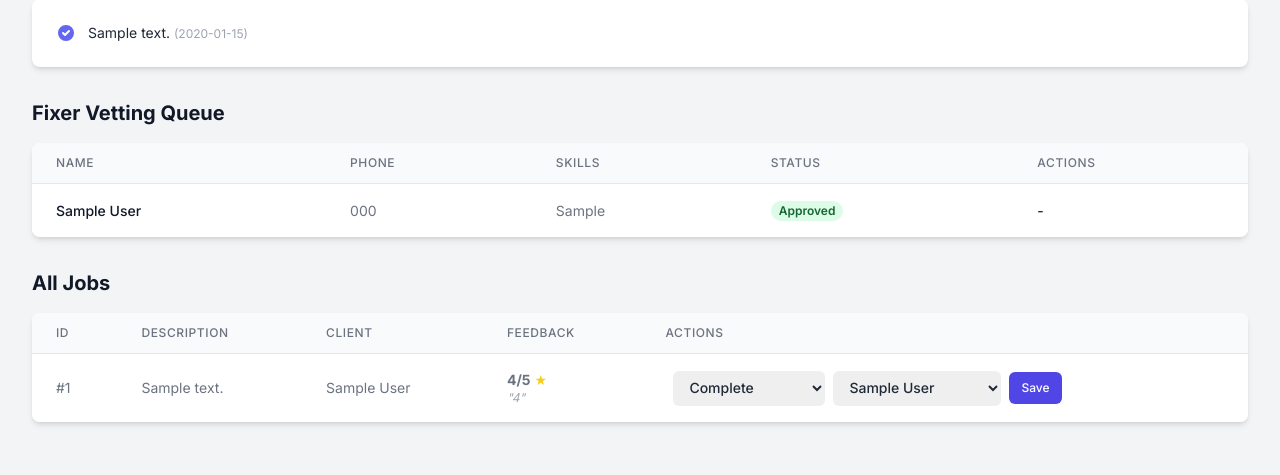
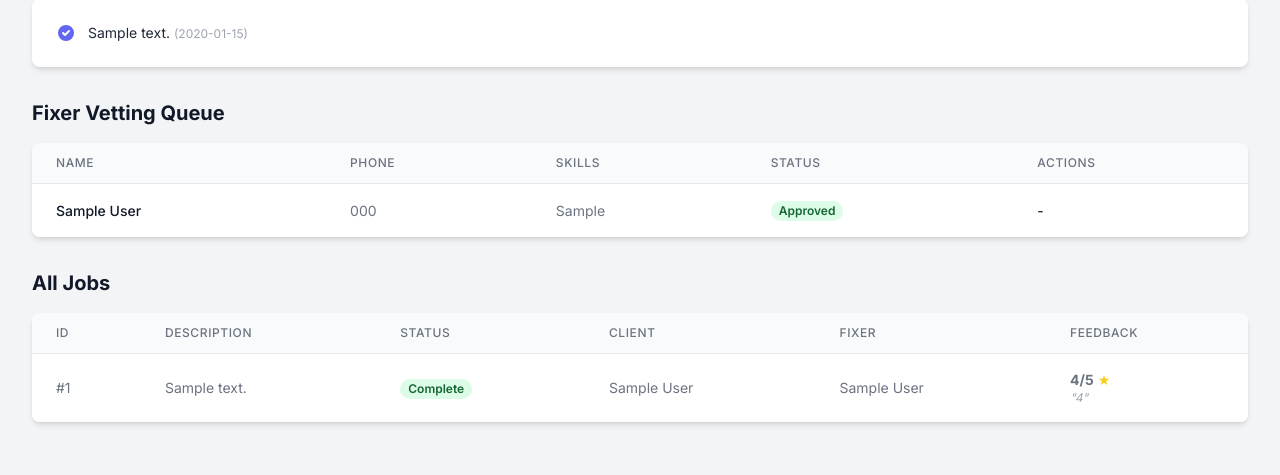
Before and after one commit to FixMate-SA/fixmate-app, a Flask app: template templates/admin_dashboard.html in a window 1280 px wide. Shown: the part 325-800 px from the top of the page. Run offline with Flask 3, Linux system fonts and the light colour scheme; tables that the repository leaves empty hold one stand-in row (values such as "Sample post"); the template is opened without the code that fills it: values that come from a table or form of the project are taken from there, most other values are stand-ins (such as "Sample title", 1, 10 or a date in 2020); some libraries are stand-ins or nearby versions.

Commit message:
Removed updted admin_dashbord

```diff
--- a/templates/admin_dashboard.html
+++ b/templates/admin_dashboard.html
@@ -133,10 +133,10 @@
                             <tr>
                                 <th class="px-6 py-3 text-left text-xs font-medium text-gray-500 uppercase tracking-wider">ID</th>
                                 <th class="px-6 py-3 text-left text-xs font-medium text-gray-500 uppercase tracking-wider">Description</th>
+                                <th class="px-6 py-3 text-left text-xs font-medium text-gray-500 uppercase tracking-wider">Status</th>
                                 <th class="px-6 py-3 text-left text-xs font-medium text-gray-500 uppercase tracking-wider">Client</th>
+                                <th class="px-6 py-3 text-left text-xs font-medium text-gray-500 uppercase tracking-wider">Fixer</th>
                                 <th class="px-6 py-3 text-left text-xs font-medium text-gray-500 uppercase tracking-wider">Feedback</th>
-                                <!-- NEW: Actions column -->
-                                <th class="px-6 py-3 text-left text-xs font-medium text-gray-500 uppercase tracking-wider">Actions</th>
                             </tr>
                         </thead>
                         <tbody class="bg-white divide-y divide-gray-200">
@@ -144,7 +144,16 @@
                             <tr class="hover:bg-gray-50">
                                 <td class="px-6 py-4 whitespace-nowrap text-sm text-gray-500">#{{ job.id }}</td>
                                 <td class="px-6 py-4 text-sm text-gray-500 max-w-xs truncate">{{ job.description }}</td>
+                                <td class="px-6 py-4 whitespace-nowrap text-sm">
+                                    <span class="px-2 inline-flex text-xs leading-5 font-semibold rounded-full
+                                        {% if job.status == 'complete' %} bg-green-100 text-green-800
+                                        {% elif job.status == 'accepted' or job.status == 'assigned' %} bg-blue-100 text-blue-800
+                                        {% else %} bg-gray-100 text-gray-800 {% endif %}">
+                                        {{ job.status.replace('_', ' ').capitalize() }}
+                                    </span>
+                                </td>
                                 <td class="px-6 py-4 whitespace-nowrap text-sm text-gray-500">{{ job.client.full_name or job.client.phone_number }}</td>
+                                <td class="px-6 py-4 whitespace-nowrap text-sm text-gray-500">{{ job.assigned_fixer.full_name if job.assigned_fixer else 'N/A' }}</td>
                                 <td class="px-6 py-4 whitespace-nowrap text-sm text-gray-500">
                                     {% if job.rating %}
                                         <div class="flex items-center">
@@ -155,41 +164,6 @@
                                     {% else %}
                                         N/A
                                     {% endif %}
-                                </td>
-                                <!-- NEW: Job management form -->
-                                <td class="px-6 py-4 whitespace-nowrap text-sm font-medium">
-                                    <form action="{{ url_for('admin_update_job') }}" method="POST" class="flex items-center space-x-2">
-                                        <input type="hidden" name="job_id" value="{{ job.id }}">
-
-                                        <!-- Status Dropdown -->
-                                        <div>
-                                            <label for="status-{{ job.id }}" class="sr-only">Status</label>
-                                            <select name="status" id="status-{{ job.id }}" class="block w-full pl-3 pr-10 py-2 text-xs border-gray-300 focus:outline-none focus:ring-indigo-500 focus:border-indigo-500 sm:text-sm rounded-md">
-                                                <option value="unassigned" {% if job.status == 'unassigned' %}selected{% endif %}>Unassigned</option>
-                                                <option value="assigned" {% if job.status == 'assigned' %}selected{% endif %}>Assigned</option>
-                                                <option value="accepted" {% if job.status == 'accepted' %}selected{% endif %}>Accepted</option>
-                                                <option value="complete" {% if job.status == 'complete' %}selected{% endif %}>Complete</option>
-                                                <option value="cancelled" {% if job.status == 'cancelled' %}selected{% endif %}>Cancelled</option>
-                                            </select>
-                                        </div>
-
-                                        <!-- Fixer Dropdown -->
-                                        <div>
-                                            <label for="fixer-{{ job.id }}" class="sr-only">Fixer</label>
-                                            <select name="fixer_id" id="fixer-{{ job.id }}" class="block w-full pl-3 pr-10 py-2 text-xs border-gray-300 focus:outline-none focus:ring-indigo-500 focus:border-indigo-500 sm:text-sm rounded-md">
-                                                <option value="unassign">-- Unassign --</option>
-                                                {% for fixer in fixers %}
-                                                    {% if fixer.vetting_status == 'approved' %}
-                                                        <option value="{{ fixer.id }}" {% if job.fixer_id == fixer.id %}selected{% endif %}>{{ fixer.full_name }}</option>
-                                                    {% endif %}
-                                                {% endfor %}
-                                            </select>
-                                        </div>
-
-                                        <button type="submit" class="px-3 py-2 text-xs font-medium text-white bg-indigo-600 rounded-md hover:bg-indigo-700 focus:outline-none focus:ring-2 focus:ring-offset-2 focus:ring-indigo-500">
-                                            Save
-                                        </button>
-                                    </form>
                                 </td>
                             </tr>
                             {% endfor %}
```
Lines whose indentation alone changed are shown as unchanged.
